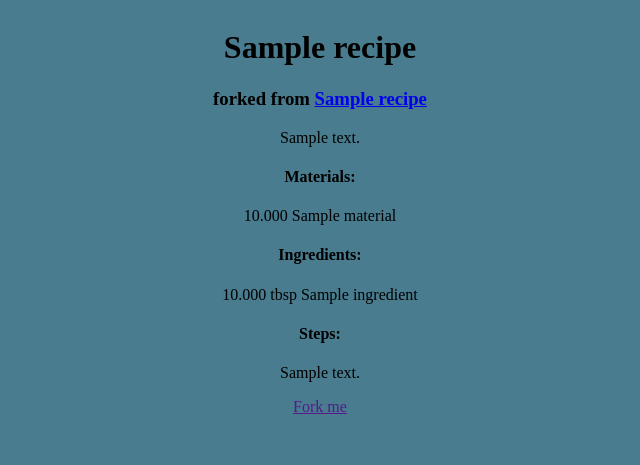
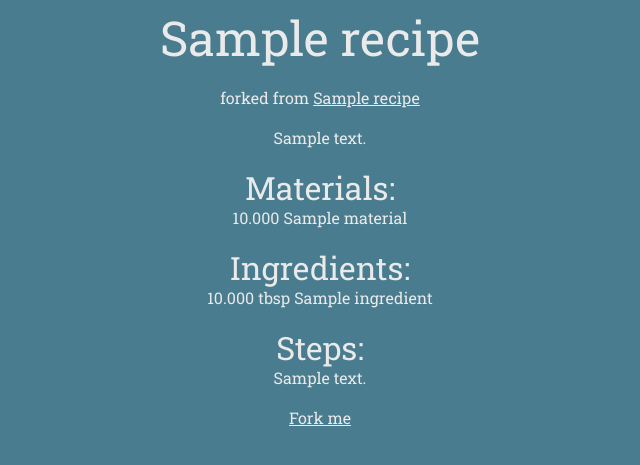
Before and after one commit to chefhat/chefhat, a Django app: page /recipes/1 in a window 1280 px wide. Shown: the top 465 px of the page, without its empty margins (320-960 px from the left). Run offline with Django 3.2, Linux system fonts and the light colour scheme; tables that the repository leaves empty hold one stand-in row (values such as "Sample post"); parts of the project's set-up code (start-up, migrations or seed data) failed here and were passed over.

Commit message:
Fixed recipe render

```diff
--- a/chefhat/static/styles/core.css
+++ b/chefhat/static/styles/core.css
@@ -36,9 +36,18 @@ body {
   padding: 0;
   text-align: center;
   text-decoration: none;
-
+}
+.text-sm {
+  font-size: 16px;
+  line-height: 20px;
+}
+.text-md {
   font-size: 32px;
   line-height: 40px;
+}
+.text-lg {
+  font-size: 48px;
+  line-height: 60px;
 }
 .font-robo {
   font-family: 'Roboto Slab';
--- a/chefhat/templates/core.html
+++ b/chefhat/templates/core.html
@@ -11,16 +11,12 @@
 </head>
 
 <body>
-<div class="wrapper">
-  <div class="content">
-    {% include 'header.html' %}
-    <main class="main">
+  <div class="wrapper">
+    <div class="content">
       {% block body %}
       {% endblock %}
-    </main>
-    {% include 'footer.html' %}
+    </div>
   </div>
-</div>
 </body>
 
 </html>
--- a/chefhat/templates/footer.html
+++ /dev/null
@@ -1 +0,0 @@
-<footer></footer>
--- a/chefhat/templates/header.html
+++ /dev/null
@@ -1 +0,0 @@
-<header></header>
--- a/recipes/templates/recipes/show.html
+++ b/recipes/templates/recipes/show.html
@@ -3,21 +3,28 @@
 
 {% block body %}
 
-<h1>{{ recipe.title }}</h1>
+<p class="text text-lg font-robo color-white">
+  {{ recipe.title }}
+</p>
 
 {% if recipe.forked_from %}
-<h3>
+<div style="height: 20px;"></div>
+<p class="text text-sm font-robo color-white">
   forked from
-  <a href="/recipes/{{ recipe.forked_from.id }}">{{ recipe.forked_from.title }}</a>
-</h3>
+  <a class="text-underline color-white" href="/recipes/{{ recipe.forked_from.id }}">{{ recipe.forked_from.title }}</a>
+</p>
 {% endif %}
 
-<p>{{ recipe.description }}</p>
+<div style="height: 20px;"></div>
+<p class="text text-sm font-robo color-white">
+  {{ recipe.description }}
+</p>
 
 {% if materials %}
-<h4>Materials:</h4>
+<div style="height: 20px;"></div>
+<p class="text text-md font-robo color-white">Materials:</p>
 {% for material in materials %}
-<p>
+<p class="text text-sm font-robo color-white">
   {% if material.quantity %}{{ material.quantity }} {% endif %}
   {{ material.name }}
 </p>
@@ -25,9 +32,10 @@
 {% endif %}
 
 {% if ingredients %}
-<h4>Ingredients:</h4>
+<div style="height: 20px;"></div>
+<p class="text text-md font-robo color-white">Ingredients:</p>
 {% for ingredient in ingredients %}
-<p>
+<p class="text text-sm font-robo color-white">
   {% if ingredient.quantity %}{{ ingredient.quantity }} {% endif %}
   {% if ingredient.type %}{{ ingredient.type }} {% endif %}
   {{ ingredient.name }}
@@ -35,13 +43,19 @@
 {% endfor %}
 {% endif %}
 
-{% if ingredients %}
-<h4>Steps:</h4>
+{% if steps %}
+<div style="height: 20px;"></div>
+<p class="text text-md font-robo color-white">Steps:</p>
 {% for step in steps %}
-<p>{{ step.description }}</p>
+<p class="text text-sm font-robo color-white">
+  {{ step.description }}
+</p>
 {% endfor %}
 {% endif %}
 
-<a href="">Fork me</a>
+<div style="height: 20px;"></div>
+<p class="text text-sm font-robo color-white">
+  <a class="text-underline color-white" href="">Fork me</a>
+</p>
 
 {% endblock %}
```
Also changed, not shown: chefhat/templates/chefhat/home.html (+4 -4 lines).
